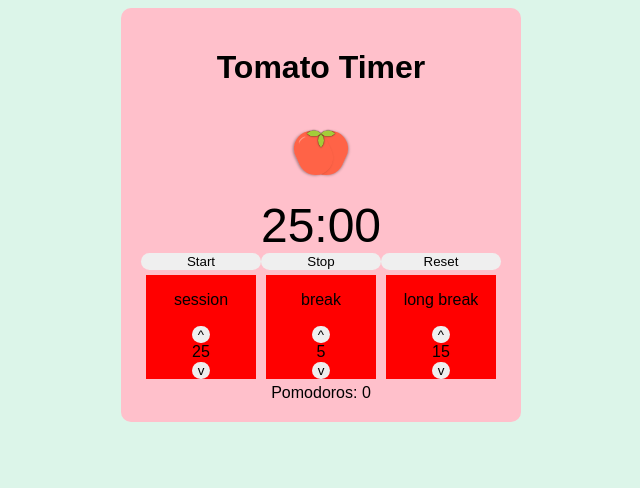
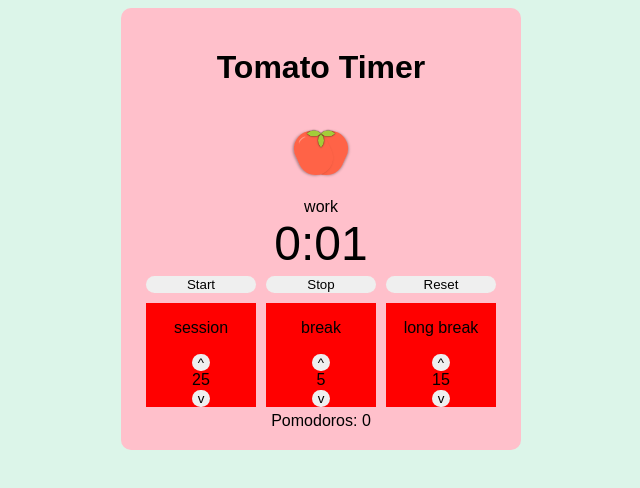
Before and after one commit to corrinachow/freeCodeCamp, a React app in the folder Projects/pomodoro-clock/: page / in a window 1280 px wide. Shown: the whole page, without its empty margins (319-959 px from the left). Built offline with nearby package versions, Linux system fonts and the light colour scheme.

Commit message:
Add work/break differentiation

```diff
--- a/Projects/pomodoro-clock/src/css/index.css
+++ b/Projects/pomodoro-clock/src/css/index.css
@@ -145,12 +145,20 @@ button {
   font-size: 3em;
 }
 
+.blinker {
+  -webkit-animation-name: blinker;
+  -webkit-animation-duration: .8s;
+  -webkit-animation-iteration-count:infinite;
+  -webkit-animation-timing-function:ease-in-out;
+  -webkit-animation-direction: alternate;
+}
 .controls {
   display: flex;
 }
 
 .controls button {
   flex: 1;
+  margin: 5px;
 }
 
 .settings {
@@ -163,3 +171,8 @@ button {
   flex: 1;
 
 }
+
+@-webkit-keyframes blinker {
+  from {opacity: 1.0;}
+  to {opacity: 0.0;}
+}
--- a/Projects/pomodoro-clock/src/index.js
+++ b/Projects/pomodoro-clock/src/index.js
@@ -6,22 +6,25 @@ import IntervalSettings from './js/intervalcontrols';
 import Time from './js/time';
 import PomodoroStats from './js/pomodorostats'
 import Tomato from './js/tomato';
-import { _25, _05, _15, _01, _55 } from './js/default-variables'
+import { _25, _05, _15, _01, _55, _mainColor, _startColor, _pauseColor, _breakColor } from './js/default-variables'
+
+//Use American spelling for color
 
 class App extends React.Component {
   constructor(props) {
     super(props);
 
     this.state = {
-      phase: false,
+      phase: 'work',
       status: 'Start',
-      timeRemaining: this.getTimeRemaining(_25),//default 25 min
+      timeRemaining: this.getTimeRemaining(1000),//default 25 min
       timeElapsed: null,
       workTime: _25,
       restTime: _05,
       longRest: _15,
       count: 0,
-      bgColor: 'pink',
+      bgColor: _mainColor,
+      blink: false,
     }
     this.initialState = this.state;
     //this.handleClick = this.handleClick.bind(this);
@@ -67,10 +70,10 @@ class App extends React.Component {
 
   handleStartTimer() {
     const { status, count } = this.state;
-    this.setState(status === 'Start' ? { status: 'Pause', phase: true  } : { status:'Start', phase: true });
+    this.setState(status === 'Start' ? { status: 'Pause', blink: false } : { status:'Start' });
     status === 'Start' ? this.startTimer() : this.pauseTimer();
     clearInterval(this.state.timeElapsed);
-
+    console.log(this.state.phase)
   }
 
   handleStopTimer() {
@@ -79,12 +82,13 @@ class App extends React.Component {
     this.setState({ timeElapsed: null,
       timeRemaining: this.getTimeRemaining(workTime),
       status: 'Start',
-      phase: false,
+      phase: 'work',
       count: 0,
-      bgColor: 'pink' })
+      bgColor: _mainColor })
   }
 
   handleReset() {
+    clearInterval(this.state.timeElapsed);
     this.setState(this.initialState);
   }
 
@@ -92,13 +96,13 @@ class App extends React.Component {
     const { status } = this.state;
     this.displayTime();
     if (status === 'Start') {
-      this.setState({ timeElapsed: setInterval(this.displayTime, 1000), bgColor: 'green' })
+      this.setState({ timeElapsed: setInterval(this.displayTime, 1000), bgColor: _startColor })
     }
   }
 
   pauseTimer() {
     clearInterval(this.state.timeElapsed);
-    this.setState({ bgColor: 'yellow' })
+    this.setState({ bgColor: _pauseColor, blink: true })
   }
 
   displayTime() {
@@ -125,13 +129,13 @@ class App extends React.Component {
   completePomodoro() {
     const { count, workTime, restTime, longRest } = this.state;
     if (count > 6) {
-      this.setState({ status: 'Start', timeRemaining: this.getTimeRemaining(longRest), count: count + 1 })
+      this.setState({ status: 'Start', timeRemaining: this.getTimeRemaining(longRest), count: count + 1, phase: 'break' })
     } else if (count % 2 === 0 && count <= 6) {
-      this.setState({ status: 'Start', timeRemaining: this.getTimeRemaining(restTime), count: count + 1})
+      this.setState({ status: 'Start', timeRemaining: this.getTimeRemaining(restTime), count: count + 1, phase: 'break' })
     } else if (count % 2 !== 0) {
-      this.setState({ status: 'Start', timeRemaining: this.getTimeRemaining(workTime), count: count + 1})
+      this.setState({ status: 'Start', timeRemaining: this.getTimeRemaining(workTime), count: count + 1, phase: 'work' })
     }
-    this.setState({ bgColor: 'lightblue' })
+    this.setState({ bgColor: _breakColor, blink: true })
   }
 
   render(){
@@ -139,11 +143,13 @@ class App extends React.Component {
     const restTimeMin = (this.state.restTime)/1000/60;
     const longRestMin = (this.state.longRest)/1000/60;
     const pomodoros = Math.floor((this.state.count)/2);
+    const timeClasses = this.state.blink ? 'time blinker' : 'time'
     return (
     <div className="pomodoro-container" style={{backgroundColor: this.state.bgColor}}>
       <h1>Tomato Timer</h1>
       <Tomato />
-      <Time time={this.state.timeRemaining}/>
+      <div>{this.state.phase}</div>
+      <Time timeClass={timeClasses} time={this.state.timeRemaining}/>
       <Controls
       status={this.state.status}
       handleOnClickStart={this.handleStartTimer}
@@ -156,8 +162,7 @@ class App extends React.Component {
       handleWorkClick={this.workClick}
       handleRestClick={this.restClick}
       handleLongRest={this.longRestClick}/>
-      <PomodoroStats
-      count={pomodoros}/>
+      <PomodoroStats count={pomodoros}/>
     </div>
     )
   }
--- a/Projects/pomodoro-clock/src/js/default-variables.js
+++ b/Projects/pomodoro-clock/src/js/default-variables.js
@@ -9,7 +9,7 @@ export const _55 = 3300000;
 export const _01 = 60000;
 
 //colours
-export const _mainColour = 60000;//
-export const _startColour = '#88d8b0';//green
-export const _pauseColour = '#ffcc5c';//yelow
-export const _breakColour = '#bae1ff';//blue
+export const _mainColor = 'pink';//
+export const _startColor = '#88d8b0';//green
+export const _pauseColor = '#ffcc5c';//yelow
+export const _breakColor = '#bae1ff';//blue
--- a/Projects/pomodoro-clock/src/js/time.js
+++ b/Projects/pomodoro-clock/src/js/time.js
@@ -2,7 +2,7 @@ import React from 'react';
 
 const Time = (props) => {
   return (
-    <span className="time">{`${props.time.minutes}:${props.time.seconds}`}</span>
+    <span className={props.timeClass}>{`${props.time.minutes}:${props.time.seconds}`}</span>
   )
 }
 
```
